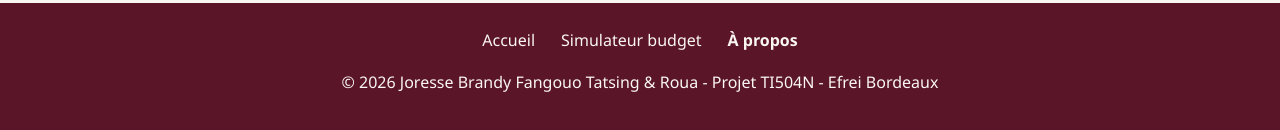
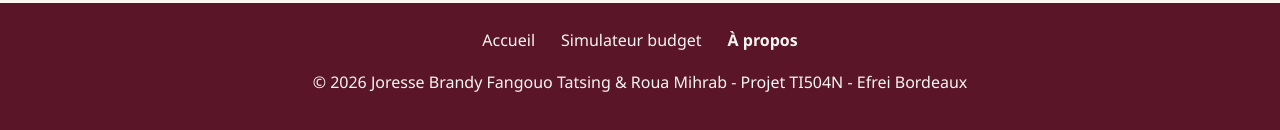
Before and after one commit to mrbroua2004/GuideEtudiantBordeauxRoua_Joresse, a plain HTML site: page pages/savings.html in a window 1280 px wide. Shown: the part 1856-1986 px from the top of the page. Drawn offline with Linux system fonts and the light colour scheme.

Commit message:
Update footer text with new name

```diff
--- a/pages/savings.html
+++ b/pages/savings.html
@@ -120,7 +120,7 @@
                 <li><a href="about.html">À propos</a></li>
             </ul>
         </nav>
-        <p>&copy; <span id="year">2026</span> Joresse Brandy Fangouo Tatsing &amp; Roua - Projet TI504N - Efrei Bordeaux</p>
+        <p>&copy; <span id="year">2026</span> Joresse Brandy Fangouo Tatsing &amp; Roua Mihrab - Projet TI504N - Efrei Bordeaux</p>
     </footer>
 
     <button type="button" id="back-to-top" aria-label="Remonter en haut de la page">↑</button>
```
